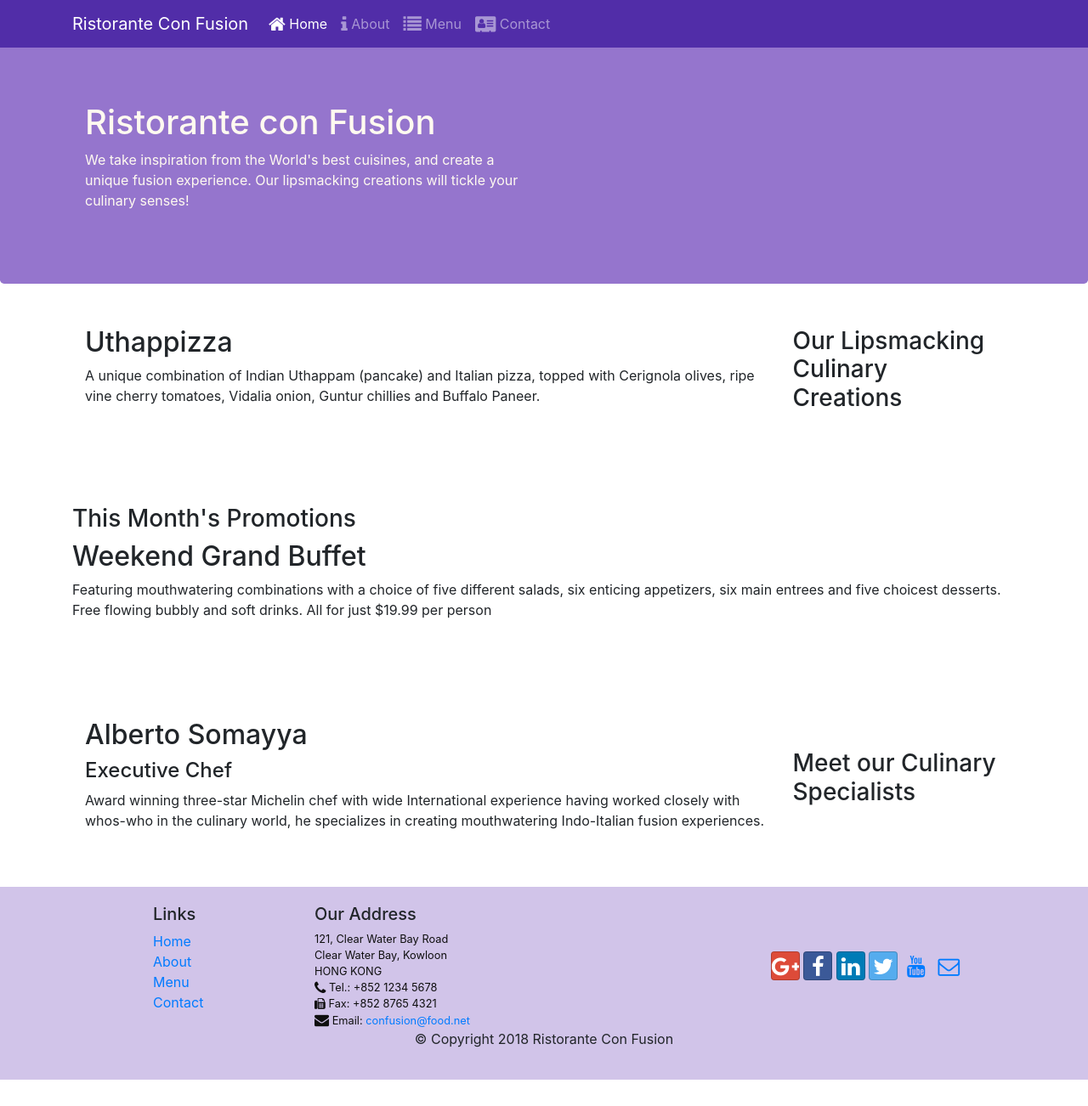
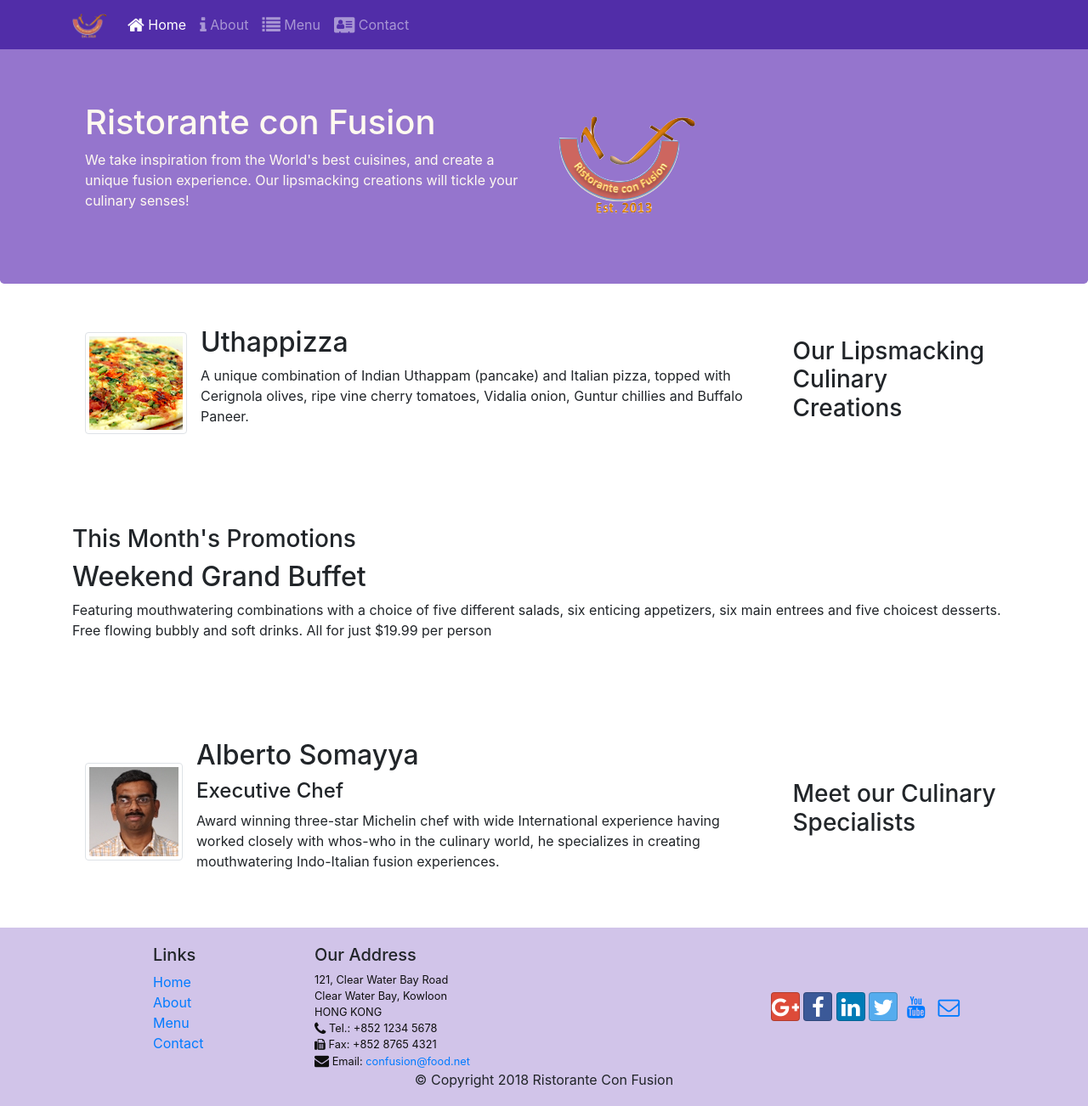
Before and after one commit to parul0606/Restaurant-s-Website-Project, a website: page index.html in a window 1280 px wide. Shown: the whole page at 85% size. Before the commit the page ends 1271 px from the top, so only its background shows below. Drawn offline with nearby package versions, Linux system fonts and the light colour scheme.

Commit message:
Images and Media

```diff
--- a/index.html
+++ b/index.html
@@ -19,7 +19,7 @@
             <button class="navbar-toggler" type="button" data-toggle="collapse" data-target="#Navbar">
                 <span class="navbar-toggler-icon"></span>
             </button>
-            <a class="navbar-brand" href="./index.html">Ristorante Con Fusion</a>
+            <a class="navbar-brand" href="./index.html"> <img src="img/logo.png" height="30" width="41"></a>
             <div class="collapse navbar-collapse" id="Navbar">
                 <ul class="navbar-nav mr-auto">
                     <li class="nav-item active"><a class="nav-link" href="./index.html"><span class="fa fa-home fa-lg"></span> Home</a></li>
@@ -38,7 +38,8 @@
                     <h1>Ristorante con Fusion</h1>
                     <p>We take inspiration from the World's best cuisines, and create a unique fusion experience. Our lipsmacking creations will tickle your culinary senses!</p>
                 </div>
-                <div class="col-12 col-sm">
+                <div class="col-12 col-sm align-self-center">
+                    <img src="img/logo.png" class="img-fluid">
                 </div>
             </div>
         </div>
@@ -50,8 +51,13 @@
                 <h3>Our Lipsmacking Culinary Creations</h3>
             </div>
             <div class="col col-sm order-sm-first col-md">
-                <h2>Uthappizza</h2>
-                <p>A unique combination of Indian Uthappam (pancake) and Italian pizza, topped with Cerignola olives, ripe vine cherry tomatoes, Vidalia onion, Guntur chillies and Buffalo Paneer.</p>
+                <div class="media">
+                <img class="d-flex mr-3 img-thumbnail align-self-center" src="img/uthappizza.png" alt="uthappizza">
+                    <div class="media-body">
+                        <h2 class="mt-0">Uthappizza</h2>
+                        <p>A unique combination of Indian Uthappam (pancake) and Italian pizza, topped with Cerignola olives, ripe vine cherry tomatoes, Vidalia onion, Guntur chillies and Buffalo Paneer.</p>
+                    </div>
+                </div>
             </div>
         </div>
 
@@ -71,9 +77,15 @@
                 <h3>Meet our Culinary Specialists</h3>
             </div>
             <div class="col col-sm order-sm-first col-md">
-                <h2>Alberto Somayya</h2>
-                <h4>Executive Chef</h4>
-                <p>Award winning three-star Michelin chef with wide International experience having worked closely with whos-who in the culinary world, he specializes in creating mouthwatering Indo-Italian fusion experiences. </p>
+                <div class="media">
+                    <img class="d-flex mr-3 img-thumbnail align-self-center" src="img/alberto.png" alt="alberto">
+                    <div class="media-body">
+                    <h2 class="mt-0">Alberto Somayya</h2>
+                    <h4>Executive Chef</h4>
+                    <p>Award winning three-star Michelin chef with wide International experience having worked closely with whos-who in the culinary world, he specializes in creating mouthwatering Indo-Italian fusion experiences. </p>
+                    </div>
+                </div>
+
             </div>
         </div>
     </div>
```
Also changed, not shown: aboutus.html (+1 -1 lines), contactus.html (+3 -3 lines), img/alberto.png (added), img/buffet.png (added), img/logo.png (added), img/uthappizza.png (added), 1 other file.
